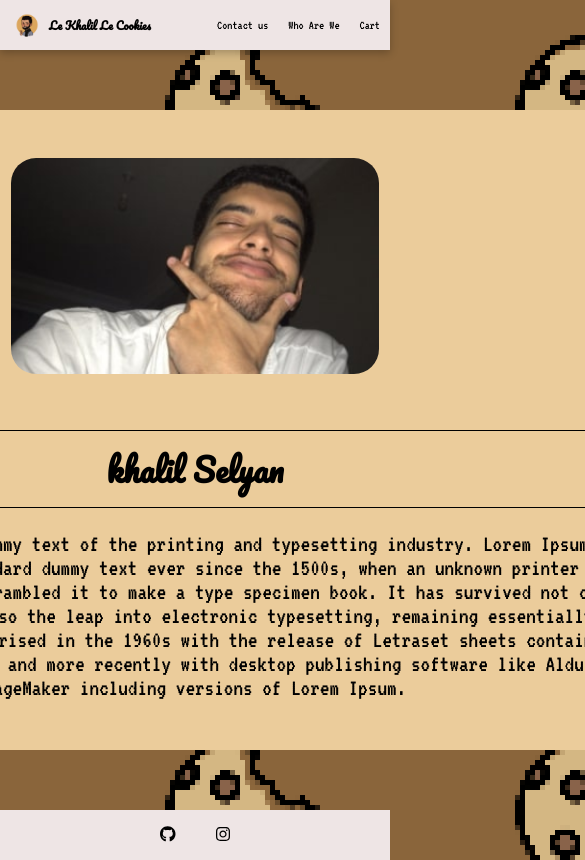
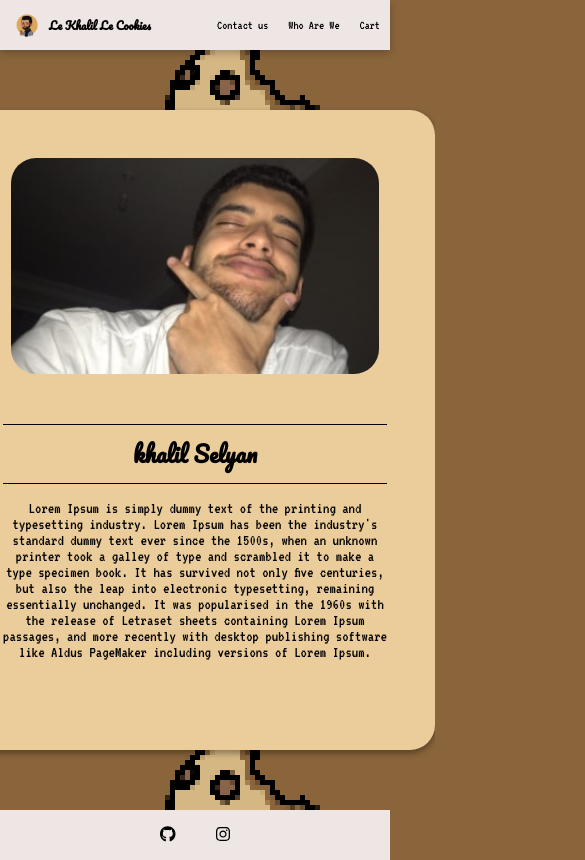
Before and after one commit to So8oS/le_khalil_le_cookies-V2, a React (Create React App) app: page /whoarewe in a window 390 px wide. Shown: the top 860 px of the page, 585 px wide, since content can reach past the window. Built offline with nearby package versions, Linux system fonts and the light colour scheme.

Commit message:
desktop view fully responsive

```diff
--- a/src/componants/card/card.css
+++ b/src/componants/card/card.css
@@ -32,9 +32,8 @@
   }
 
   .name {
-    font-weight: bold;
     height: 80px;
-    text-align: center;
+    /* text-align: center; */
   }
 
   .details {
@@ -45,7 +44,7 @@
   }
 
   .item-name {
-    font-family: "VT323", monospace;
+    font-family: 'Pacifico', cursive;
     text-align: center;
   }
   .paying {
--- a/src/componants/cardlist/cookies.js
+++ b/src/componants/cardlist/cookies.js
@@ -38,25 +38,4 @@
     disc: "A chocolate chip cookie is a drop cookie that features chocolate chips or chocolate morsels as its distinguishing ingredient",
     price: "3 TL",
   },
-  {
-    id: 6,
-    pic: brownie,
-    name: "Brownie",
-    disc: "A chocolate brownie or simply a brownie is a square or rectangular chocolate baked confection.",
-    price: "5 TL",
-  },
-  {
-    id: 7,
-    pic: muffin2,
-    name: "Vanilla Muffin",
-    disc: "A muffin is an individual-sized, baked product.",
-    price: "5 TL",
-  },
-  {
-    id: 8,
-    pic: brownie,
-    name: "Brownie",
-    disc: "A chocolate brownie or simply a brownie is a square or rectangular chocolate baked confection.",
-    price: "5 TL",
-  },
 ];
--- a/src/pages/contactus/contactus.css
+++ b/src/pages/contactus/contactus.css
@@ -12,6 +12,8 @@
 padding: 2rem;
 width: 30rem;
 height: 50rem;
+box-shadow: rgba(0, 0, 0, 0.16) 0px 3px 6px, rgba(0, 0, 0, 0.23) 0px 3px 6px;
+
 }
 .form{
 padding-top: 2rem;
--- a/src/pages/contactus/contactus.jsx
+++ b/src/pages/contactus/contactus.jsx
@@ -30,17 +30,17 @@
                 <div className='form-info'>
                     <div className='form-input'>
                         <p className='p'>Name:</p>
-                        <input className='contactus-input'type="text" name="user_name" placeholder='Name' />
+                        <input className='contactus-input'type="text" name="user_name" placeholder='Name' required />
                     </div>
                     <div className='form-input'>
 
                         <p className='p'>Email:</p>
-                        <input className='contactus-input' type="email" name="user_email" placeholder='Email'/>
+                        <input className='contactus-input' type="email" name="user_email" placeholder='Email' required />
                     </div>
                     <div className='form-input'>
 
                         <p className='p'>Message:</p>
-                        <input className='contactus-input' name="message" placeholder='Message' />
+                        <input className='contactus-input' name="message" placeholder='Message' required />
                     </div>
 
                 </div>
--- a/src/pages/whoarewe/whoarewe.css
+++ b/src/pages/whoarewe/whoarewe.css
@@ -12,6 +12,8 @@
 padding: 3rem;
 width: 60rem;
 height: 40rem;
+box-shadow: rgba(0, 0, 0, 0.16) 0px 3px 6px, rgba(0, 0, 0, 0.23) 0px 3px 6px;
+
 
 
 }
@@ -21,7 +23,7 @@
     width: 23rem;
 }
 
-.p{
+.description{
     font-size: 1.5rem;
 }
 
@@ -36,4 +38,35 @@
     border-bottom: solid black 1px;
     padding-bottom: 0.6rem;
     padding-top: 0.6rem;
+    font-size: 2rem;
 }
+
+
+
+@media only screen and (max-width: 980px) {
+    .box{
+        width: 45rem;
+        }
+
+    .title{
+        font-size: 1.7rem;
+    }
+
+        .description{
+            font-size: 1.2rem;
+        }
+
+
+  }
+
+  @media only screen and (max-width: 650px) {
+    .box{
+        width: 30rem;
+        }
+    .title{
+        font-size: 1.4rem;
+    }
+        .description{
+            font-size: 1rem;
+        }
+  }
--- a/src/pages/whoarewe/whoarewe.jsx
+++ b/src/pages/whoarewe/whoarewe.jsx
@@ -10,7 +10,7 @@
           <img className="whoarewe-img" src={Image} alt="khalilpic" />
         </div>
         <h1 className="title">khalil Selyan</h1>
-        <p className="p">Lorem Ipsum is simply dummy text of the printing and typesetting industry. Lorem Ipsum has been the industry's standard dummy text ever since the 1500s, when an unknown printer took a galley of type and scrambled it to make a type specimen book. It has survived not only five centuries, but also the leap into electronic typesetting, remaining essentially unchanged. It was popularised in the 1960s with the release of Letraset sheets containing Lorem Ipsum passages, and more recently with desktop publishing software like Aldus PageMaker including versions of Lorem Ipsum.</p>
+        <p className="description">Lorem Ipsum is simply dummy text of the printing and typesetting industry. Lorem Ipsum has been the industry's standard dummy text ever since the 1500s, when an unknown printer took a galley of type and scrambled it to make a type specimen book. It has survived not only five centuries, but also the leap into electronic typesetting, remaining essentially unchanged. It was popularised in the 1960s with the release of Letraset sheets containing Lorem Ipsum passages, and more recently with desktop publishing software like Aldus PageMaker including versions of Lorem Ipsum.</p>
       </div>
     </div>
   );
```
